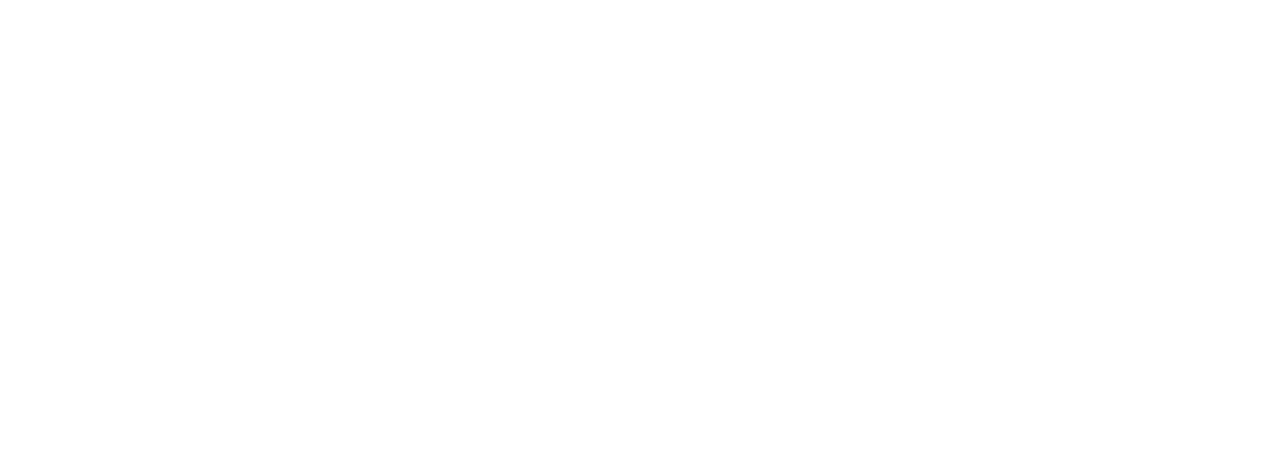
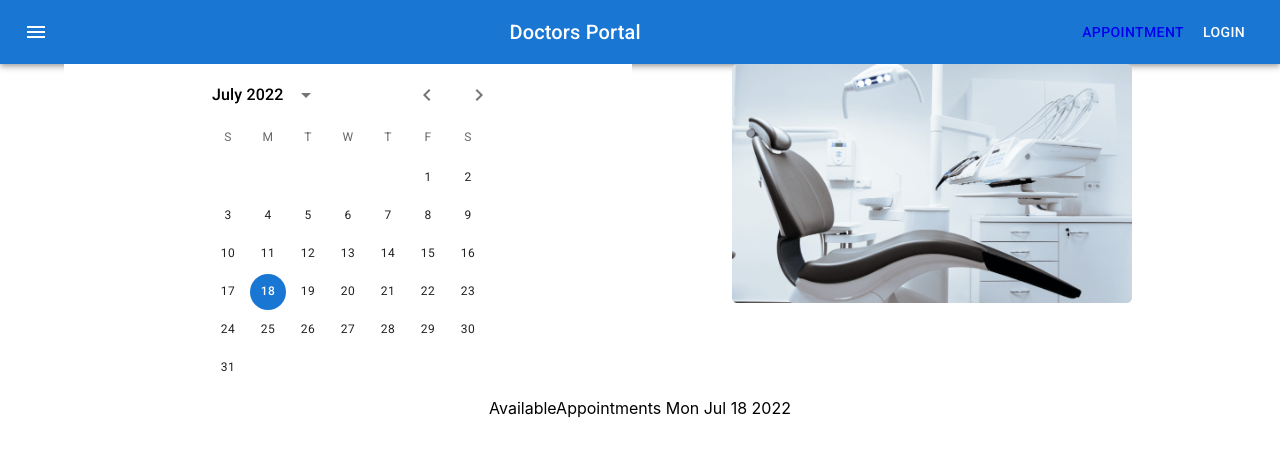
Before and after one commit to arshad657/doctors-portal, a React (Create React App) app: page /appointment in a window 1280 px wide. Before the commit this address had no page. Shown: the top 456 px of the page. Built offline with nearby package versions, Linux system fonts and the light colour scheme.

Commit message:
19/07/22 (7PM)

```diff
--- a/package.json
+++ b/package.json
@@ -7,9 +7,11 @@
     "@emotion/styled": "^11.9.3",
     "@mui/icons-material": "^5.8.4",
     "@mui/material": "^5.9.1",
+    "@mui/x-date-pickers": "^5.0.0-beta.1",
     "@testing-library/jest-dom": "^5.16.4",
     "@testing-library/react": "^13.3.0",
     "@testing-library/user-event": "^13.5.0",
+    "date-fns": "^2.28.0",
     "react": "^18.2.0",
     "react-dom": "^18.2.0",
     "react-router-dom": "^6.3.0",
--- a/src/App.js
+++ b/src/App.js
@@ -1,15 +1,19 @@
 import './App.css';
 import {BrowserRouter as Router, Routes, Route} from "react-router-dom";
 import Home from './Home/Home';
+import Appointment from './Appointment/Appointment';
+import Navigation from './Shared/Navigation/Navigation';
 
 function App() {
   return (
     <Router>
 
         <div className="App">
+        <Navigation />
         <Routes>
 
           <Route path='/' element={<Home />} />
+          <Route path='/appointment' element={<Appointment />} />
 
           </Routes>
     </div>
--- /dev/null
+++ b/src/Appointment/Appointment.js
@@ -0,0 +1,15 @@
+    import React, { useState } from 'react'
+import AppointmentHeader from './AppointmentHeader/AppointmentHeader'
+import AvailableAppointments from './AvailableAppointments/AvailableAppointments'
+
+    function Appointment() {
+        const [date, setDate] = React.useState(new Date());
+      return (
+        <div>
+            <AppointmentHeader date={date} setDate={setDate}/>
+            <AvailableAppointments date={date} />
+        </div>
+      )
+    }
+
+    export default Appointment
--- /dev/null
+++ b/src/Appointment/AppointmentHeader/AppointmentHeader.js
@@ -0,0 +1,39 @@
+import React, { useState } from 'react'
+import { Container, Grid } from '@mui/material'
+import isWeekend from 'date-fns/isWeekend';
+import TextField from '@mui/material/TextField';
+import { AdapterDateFns } from '@mui/x-date-pickers/AdapterDateFns';
+import { LocalizationProvider } from '@mui/x-date-pickers/LocalizationProvider';
+import { StaticDatePicker } from '@mui/x-date-pickers/StaticDatePicker';
+
+import chair from '../../images/chair.png'
+
+function AppointmentHeader({date, setDate}) {
+
+
+  return (
+    <Container>
+        <Grid container spacing={2}>
+            <Grid item xs={12} md={6}>
+                <LocalizationProvider dateAdapter={AdapterDateFns}>
+                <StaticDatePicker
+                    displayStaticWrapperAs='desktop'
+                    value={date}
+
+                    onChange={(newValue) => {
+                    setDate(newValue);
+                    }}
+                    renderInput={(params) => <TextField {...params} />}
+                />
+                </LocalizationProvider>
+            </Grid>
+            <Grid item xs={12} md={6}>
+
+                <img src={chair} alt="" style={{width: "400px"}}/>
+            </Grid>
+        </Grid>
+        </Container>
+  )
+}
+
+export default AppointmentHeader
--- /dev/null
+++ b/src/Appointment/AvailableAppointments/AvailableAppointments.js
@@ -0,0 +1,9 @@
+import React from 'react'
+
+function AvailableAppointments({date}) {
+  return (
+    <div>AvailableAppointments {date.toDateString()}</div>
+  )
+}
+
+export default AvailableAppointments
--- a/src/Home/Banner/Banner.js
+++ b/src/Home/Banner/Banner.js
@@ -28,7 +28,7 @@
                     Your New Smile <br />
                     Starts Here
                 </Typography>
-                <Typography variant='h6' sx={{fontSize: 14, color: 'gray', fontWeight: 300, width: '500px'}}>
+                <Typography variant='h6' sx={{my: 4, fontSize: 14, color: 'gray', fontWeight: 300, width: '500px'}}>
                     Lorem ipsum dolor sit amet consectetur adipisicing elit. Neque quam impedit consequatur suscipit illum amet soluta cumque. Laboriosam, qui eaque?
                 </Typography>
                 <Button variant='contained' style={{backgroundColor: '#5CE7ED'}}>Get Appointment</Button>
--- a/src/Home/Home.js
+++ b/src/Home/Home.js
@@ -8,7 +8,7 @@
 function Home() {
   return (
     <div>
-    <Navigation />
+    {/* <Navigation /> */}
     <Banner />
     <Services />
     <AppointmentBanner />
--- a/src/Shared/Navigation/Navigation.js
+++ b/src/Shared/Navigation/Navigation.js
@@ -6,6 +6,7 @@
 import Button from '@mui/material/Button';
 import IconButton from '@mui/material/IconButton';
 import MenuIcon from '@mui/icons-material/Menu';
+import { Link } from "react-router-dom";
 
 function Navigation() {
   return (
@@ -24,6 +25,9 @@
         <Typography variant="h6" component="div" sx={{ flexGrow: 1 }}>
           Doctors Portal
         </Typography>
+        <Link to='/appointment'>
+        <Button color="inherit">Appointment</Button>
+        </Link>
         <Button color="inherit">Login</Button>
       </Toolbar>
     </AppBar>
```
Also changed, not shown: 1 other file (tests, documents, lock files or other folders).
